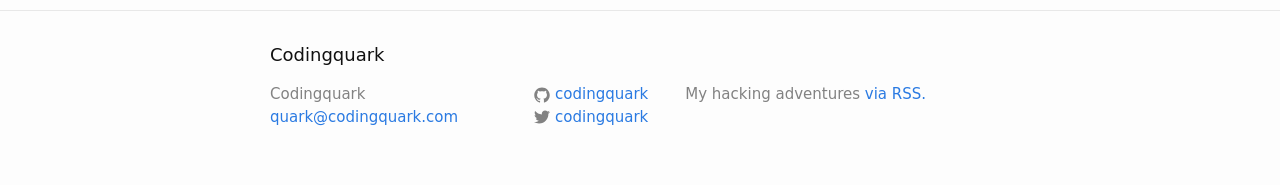
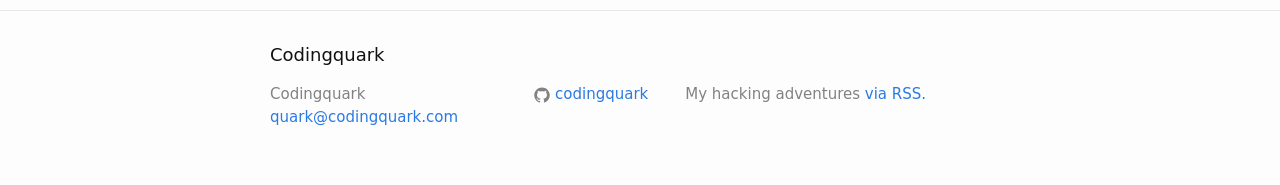
Before and after one commit to codingquark/codingquark.github.io, a Jekyll site: the page built from index.html, in a window 1280 px wide. Shown: the part 1681-1866 px from the top of the page. Built offline with Jekyll 4.4.1, drawn with Linux system fonts in a browser that asks for light colours.

Commit message:
No twitter

```diff
--- a/_config.yml
+++ b/_config.yml
@@ -12,7 +12,6 @@ description: > # this means to ignore newlines until "baseurl:"
   My hacking adventures
 baseurl: "" # the subpath of your site, e.g. /blog
 url: "http://codingquark.com" # the base hostname & protocol for your site
-twitter_username: codingquark
 github_username:  codingquark
 
 # Build settings
```
